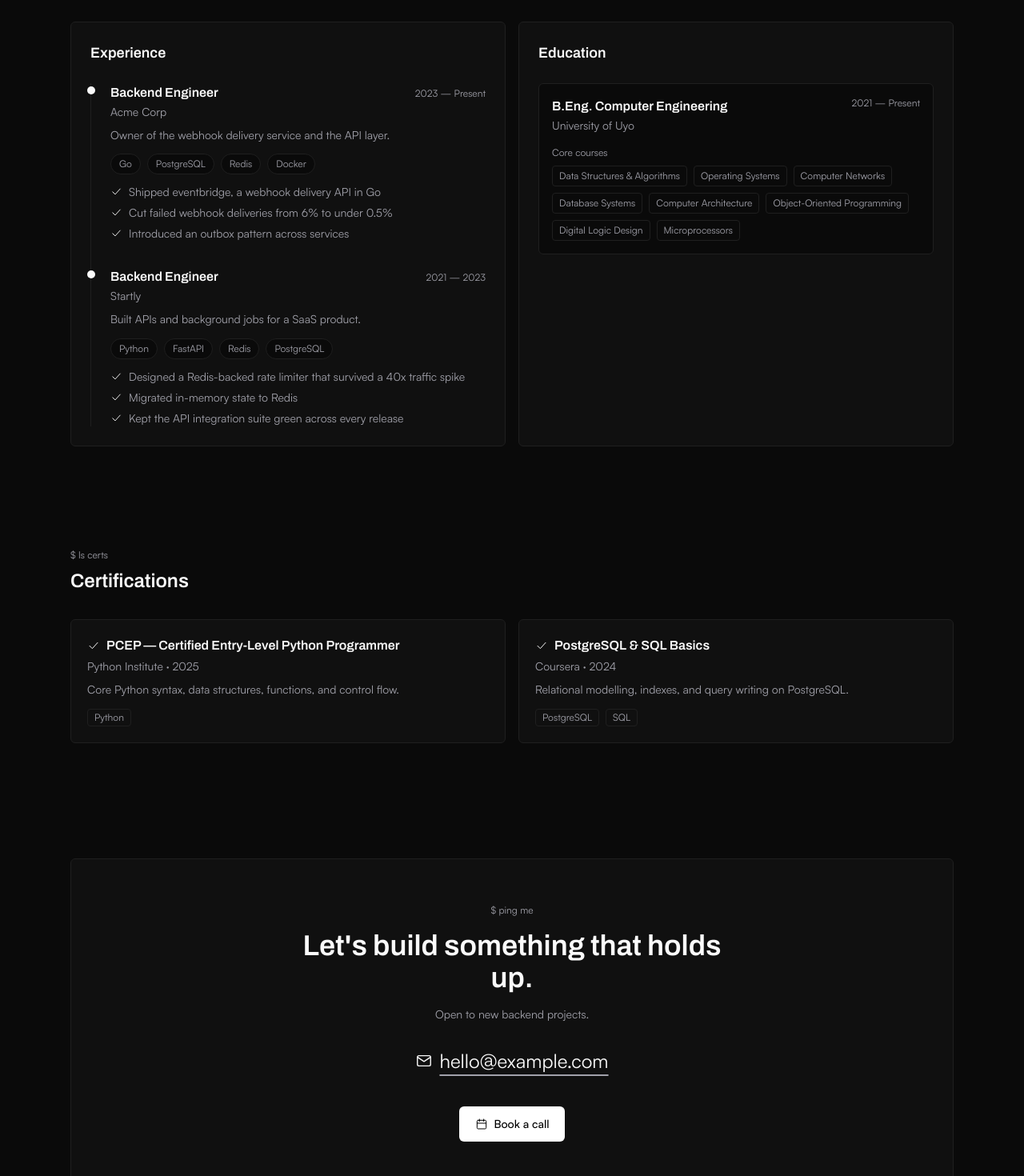
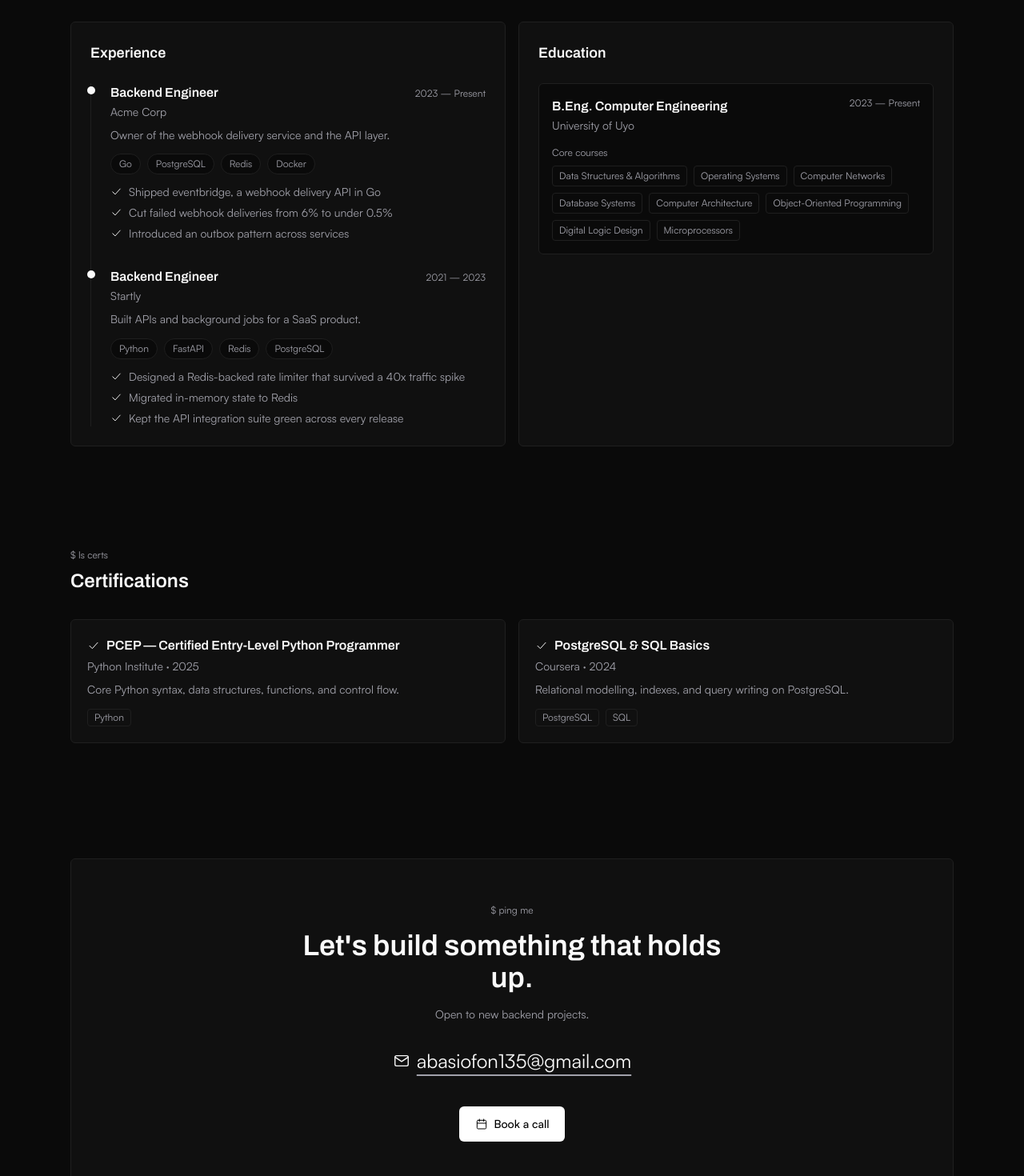
Before and after one commit to abasiofon-sendan/portfolio, a React (Vite) app: page / in a window 1280 px wide. Shown: the part 1420-2890 px from the top of the page at 80% size. Built offline with nearby package versions, Linux system fonts and the light colour scheme.

Commit message:
fix: update email and education period in site configuration

```diff
--- a/src/data/site.js
+++ b/src/data/site.js
@@ -3,7 +3,7 @@ export const site = {
   name: 'Abasiofon Sendan',
   role: 'Backend Engineer',
   status: 'Open to work',
-  email: 'hello@example.com', // TODO: replace with real email
+  email: 'abasiofon135@gmail.com', // TODO: replace with real email
   resumeUrl: '/resume.pdf', // TODO: add resume file to public/ or replace path
   calUrl: 'https://cal.com/example/30min', // TODO: replace with real booking link
   url: 'https://your-domain.com', // TODO: set the real production domain (idighekere.dev was only a design reference)
@@ -24,7 +24,7 @@ export const site = {
     {
       degree: 'B.Eng. Computer Engineering', // TODO: confirm exact program title
       school: 'University of Uyo', // TODO: replace with real school
-      period: '2021 — Present',
+      period: '2023 — Present',
       courses: [
         'Data Structures & Algorithms',
         'Operating Systems',
```
